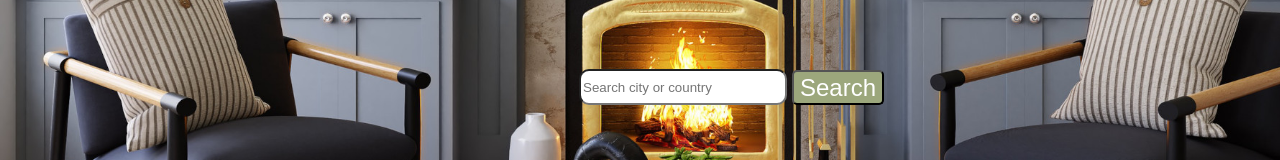
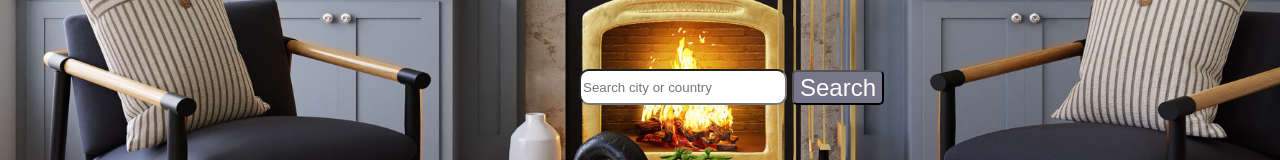
Before and after one commit to Oggilit0/Real-estate, a React (Create React App) app: page / in a window 1280 px wide. In both pictures the pointer is over the button "Search". Shown: the part 246-406 px from the top of the page. Built offline with nearby package versions, Linux system fonts and the light colour scheme.

Commit message:
changed color on button when hoover

```diff
--- a/src/stylesheets/ReusableButton.css
+++ b/src/stylesheets/ReusableButton.css
@@ -8,3 +8,7 @@
   font-weight: 500;
   border-radius: 5px;
 }
+
+.reuse-btn:hover{
+background-color: #787689;
+}
```
